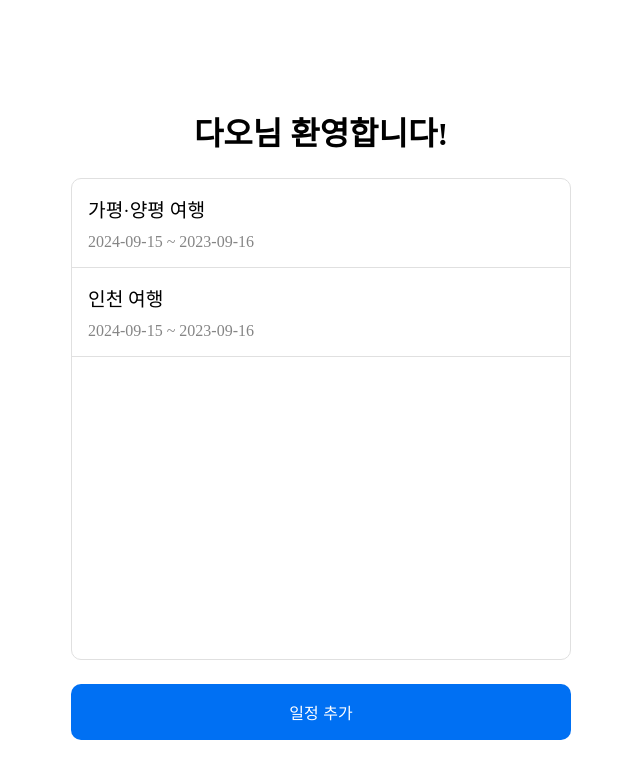
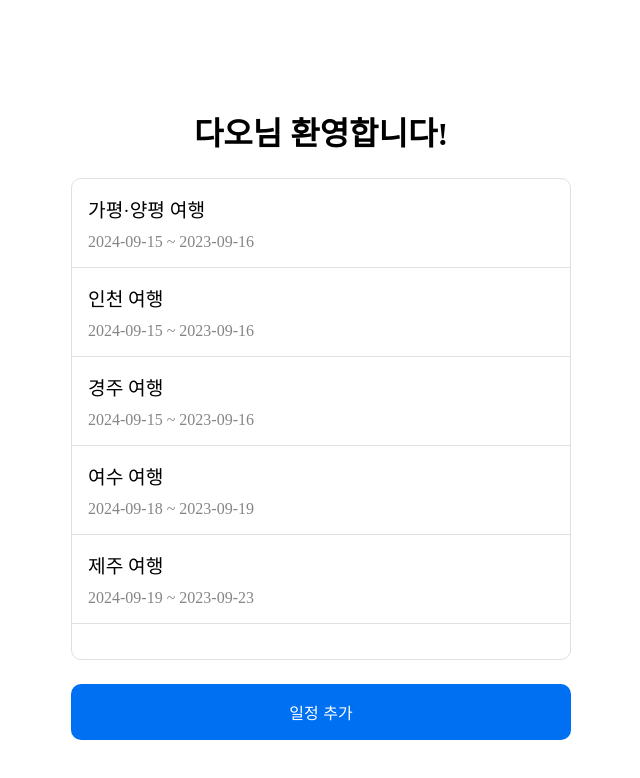
Before and after one commit to Masidao/sip-of-travel, a React (Vite) app in the folder Front/: page /home in a window 1280 px wide. Shown: the top 778 px of the page, without its empty margins (319-959 px from the left). Built offline with nearby package versions, Linux system fonts and the light colour scheme.

Commit message:
✅ test: Home 컴포넌트 테스트 추가 - schedules mock data 분리

```diff
--- /dev/null
+++ b/Front/data/schedules.json
@@ -0,0 +1,32 @@
+[
+  {
+    "id": 1,
+    "city_id": 1,
+    "start_date": "2024-09-15",
+    "end_date": "2023-09-16"
+  },
+  {
+    "id": 2,
+    "city_id": 6,
+    "start_date": "2024-09-15",
+    "end_date": "2023-09-16"
+  },
+  {
+    "id": 3,
+    "city_id": 3,
+    "start_date": "2024-09-15",
+    "end_date": "2023-09-16"
+  },
+  {
+    "id": 4,
+    "city_id": 5,
+    "start_date": "2024-09-18",
+    "end_date": "2023-09-19"
+  },
+  {
+    "id": 5,
+    "city_id": 8,
+    "start_date": "2024-09-19",
+    "end_date": "2023-09-23"
+  }
+]
--- a/Front/src/pages/Home.tsx
+++ b/Front/src/pages/Home.tsx
@@ -1,25 +1,22 @@
 import React from "react";
 import * as S from "../styles/home.style";
+import schedulesData from "../../data/schedules.json";
 import citiesList from "../../data/citiesList.json";
 
 const user = "다오";
 
-const schedules = [
-  {
-    id: 1,
-    city_id: 1,
-    start_date: "2024-09-15",
-    end_date: "2023-09-16",
-  },
-  {
-    id: 2,
-    city_id: 6,
-    start_date: "2024-09-15",
-    end_date: "2023-09-16",
-  },
-];
+interface Schedule {
+  id: number;
+  city_id: number;
+  start_date: string;
+  end_date: string;
+}
 
-const Home: React.FC = () => {
+interface HomeProps {
+  schedules: Schedule[];
+}
+
+const Home: React.FC<HomeProps> = ({ schedules = schedulesData }) => {
   const getCityName = (city_id: number): string => {
     const city = citiesList.find((city) => city.id === city_id);
     return city ? city.name : "국내";
--- a/Front/src/styles/home.style.ts
+++ b/Front/src/styles/home.style.ts
@@ -66,7 +66,7 @@ export const Button = styled.button`
   }
 `;
 
-export const Message = styled.p`
+export const Message = styled.div`
   font-size: 1.5rem;
   text-align: center;
   color: #858585;
```
Also changed, not shown: 1 other file (tests, documents, lock files or other folders).
